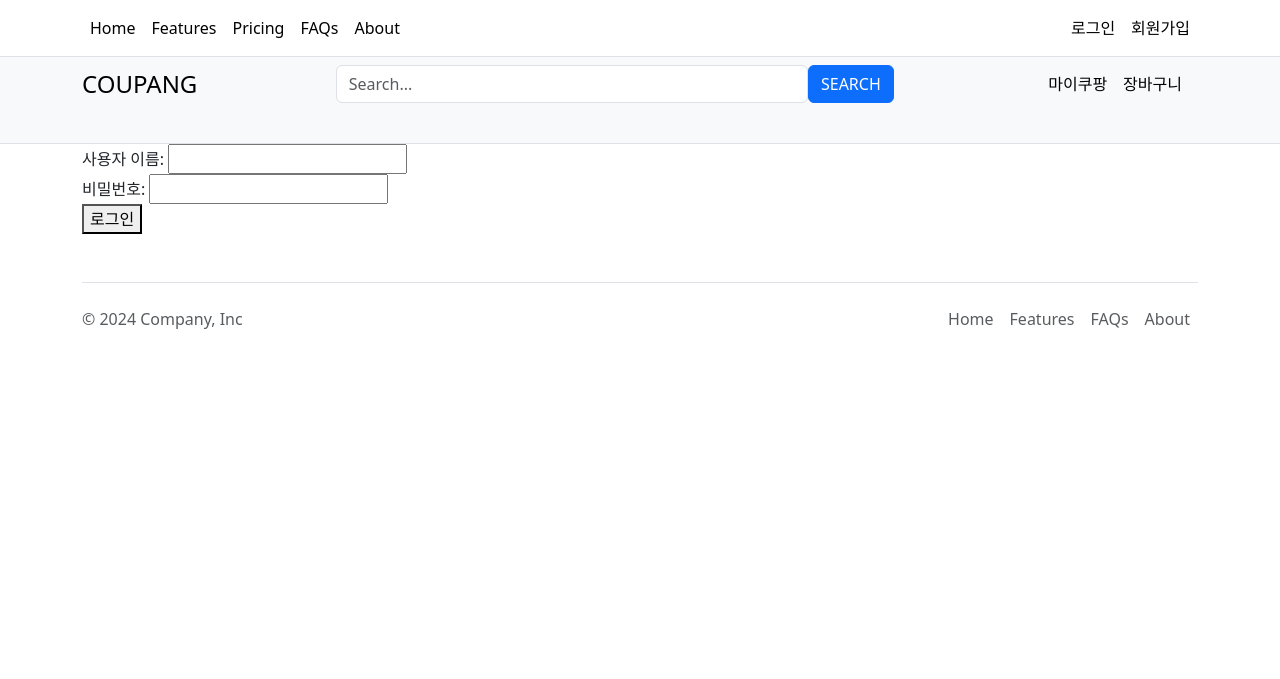
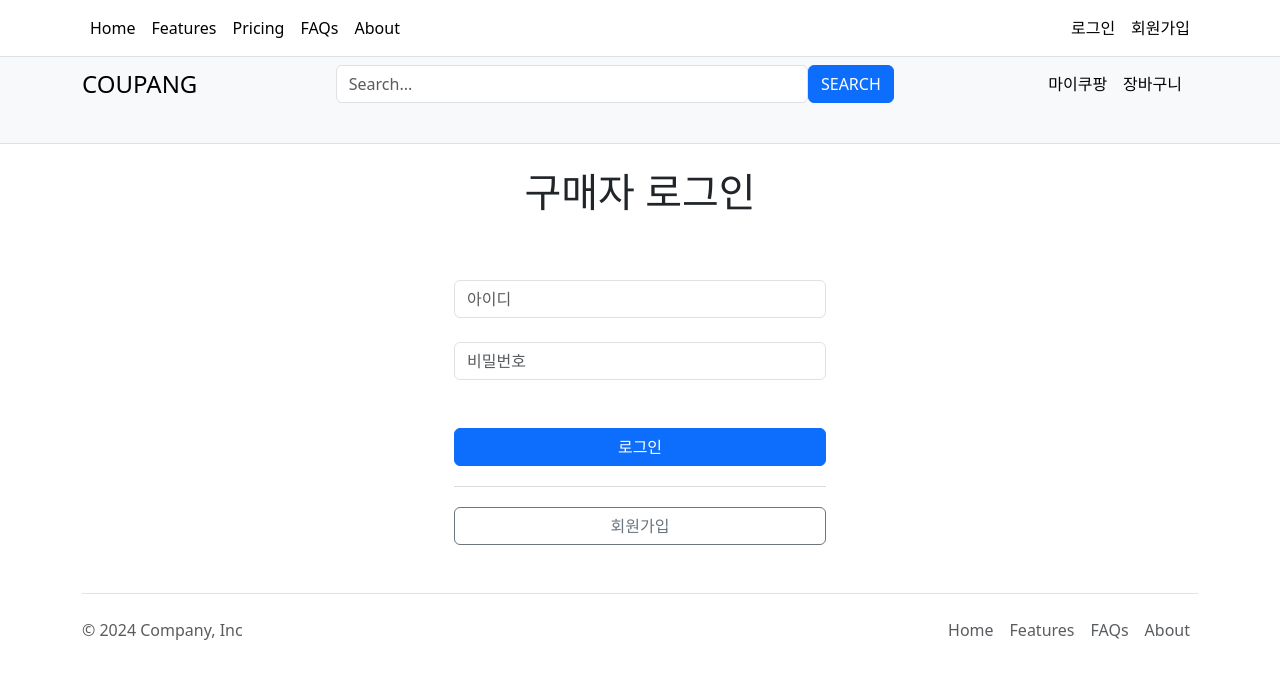
Before and after one commit to digital-zoo/e-commerce, a Django app: page /customer/login/ in a window 1280 px wide. Shown: the top 679 px of the page. Run offline with Django 5.2, Linux system fonts and the light colour scheme; some libraries are stand-ins or nearby versions.

Commit message:
1차 머지

```diff
--- a/customer/templates/customer/login.html
+++ b/customer/templates/customer/login.html
@@ -1,20 +1,50 @@
 {% extends 'base.html' %}
-
 {% block content %}
-{%if user.is_authenticated %}
-    {{user.username}}님 환영합니다.<br>
-    <a href="{% url 'customer:logout' %}">로그아웃</a>
-{%else%}
-
-<form action="" method="post">
+{% if user.is_authenticated %}
+    <br>
+    <br>
+    <h3>현재 접속 중인 아이디는  {{user.username}} 입니다.</h3>
+{% else %}
+<!-- 메시지를 표시할 부분 시작 -->
+<!-- {% if messages %}
+    {% for message in messages %}
+        <div hidden id="popup-message" data-message="{{ message }}" data-tag="{{ message.tags }}"></div>
+    {% endfor %}
+{% endif %} -->
+<!-- 메시지를 표시할 부분 끝 -->
+<br>
+<h1 style="text-align: center;">구매자 로그인</h1>
+<br>
+<form action="" method="post" class="mt-3">
     {% csrf_token %}
-    <label for="username">사용자 이름:</label>
-    <input type="text" name="username" id="username" required><br>
-    <label for="password">비밀번호:</label>
-    <input type="password" name="password" id="password" required><br>
-    <button type="submit">로그인</button>
+    <div class="mb-2 d-grid gap-2 col-md-4 mx-auto">
+        <label for="username" class="form-label"></label>
+        <input type="text" name="username" id="username" class="form-control" placeholder="아이디" required>
+    </div>
+    <div class="mb-5 d-grid gap-2 col-md-4 mx-auto"> <!-- 여기에 mb-5 클래스를 사용하여 빈 공간의 크기를 늘렸습니다 -->
+        <label for="password" class="form-label"></label>
+        <input type="password" name="password" id="password" class="form-control" placeholder="비밀번호" required>
+    </div>
+    <div class="d-grid gap-2 col-md-4 mx-auto">
+        <button type="submit" class="btn btn-primary mb-2">로그인</button>
+        <div class="d-grid gap-2 d-md-flex justify-content-md-center mb-2">
+            <hr class="my-1" style="width: 100%; color: #6c757d; height: 1px; background-color: #6c757d;">
+        </div>
+        <a href="{% url 'customer:signup' %}" class="btn btn-outline-secondary">회원가입</a>
+    </div>
 </form>
-<!-- <a href="">회원가입</a> -->
 
 {% endif %}
+<!-- JavaScript 코드 시작 -->
+<!-- <script>
+document.addEventListener('DOMContentLoaded', function() {
+    const messages = document.querySelectorAll('#popup-message');
+    messages.forEach(function(messageDiv) {
+        const message = messageDiv.getAttribute('data-message');
+        const tag = messageDiv.getAttribute('data-tag');
+        alert(`${tag}: ${message}`);
+    });
+});
+</script> -->
+<!-- JavaScript 코드 끝 -->
 {% endblock %}
```
Also changed, not shown: config/settings.py (+18 -13 lines).
